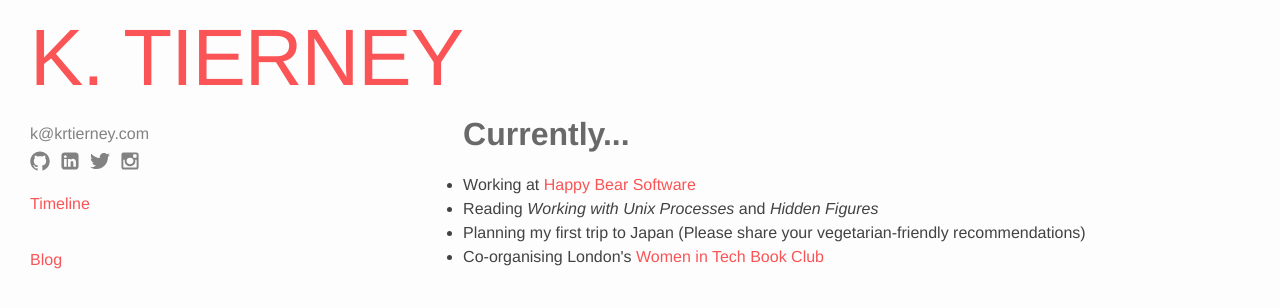
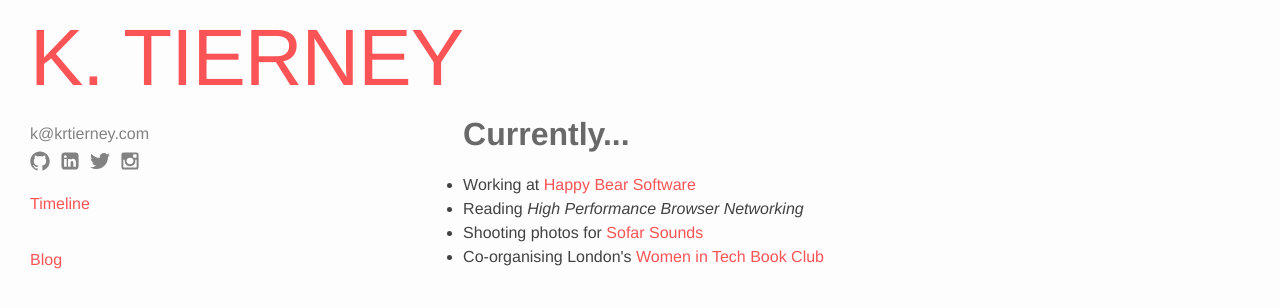
Before and after one commit to krtierney/krtierney.github.io, a Jekyll site: the page built from index.md, in a window 1280 px wide. Shown: the top 308 px of the page. Built offline with Jekyll 4.4.1, drawn with Linux system fonts in a browser that asks for light colours.

Commit message:
Updating current status

```diff
--- a/_layouts/home.html
+++ b/_layouts/home.html
@@ -7,9 +7,9 @@ layout: default
   <h1>Currently...</h1>
   <ul>
     <li>Working at <a href="https://www.happybearsoftware.com">Happy Bear Software</a></li>
-    <li>Reading <em>Working with Unix Processes</em> and <em>Hidden Figures</em></li>
-    <li>Planning my first trip to Japan (Please share your vegetarian-friendly
-      recommendations)</li>
+    <li>Reading <em>High Performance Browser Networking</em></li>
+    <li>Shooting photos for <a href="https://www.sofarsounds.com">Sofar
+        Sounds</a></li>
     <li>Co-organising London's <a href="https://www.meetup.com/Women-in-Tech-Book-Club/">Women in Tech Book Club</a></li>
   </ul>
 
```
